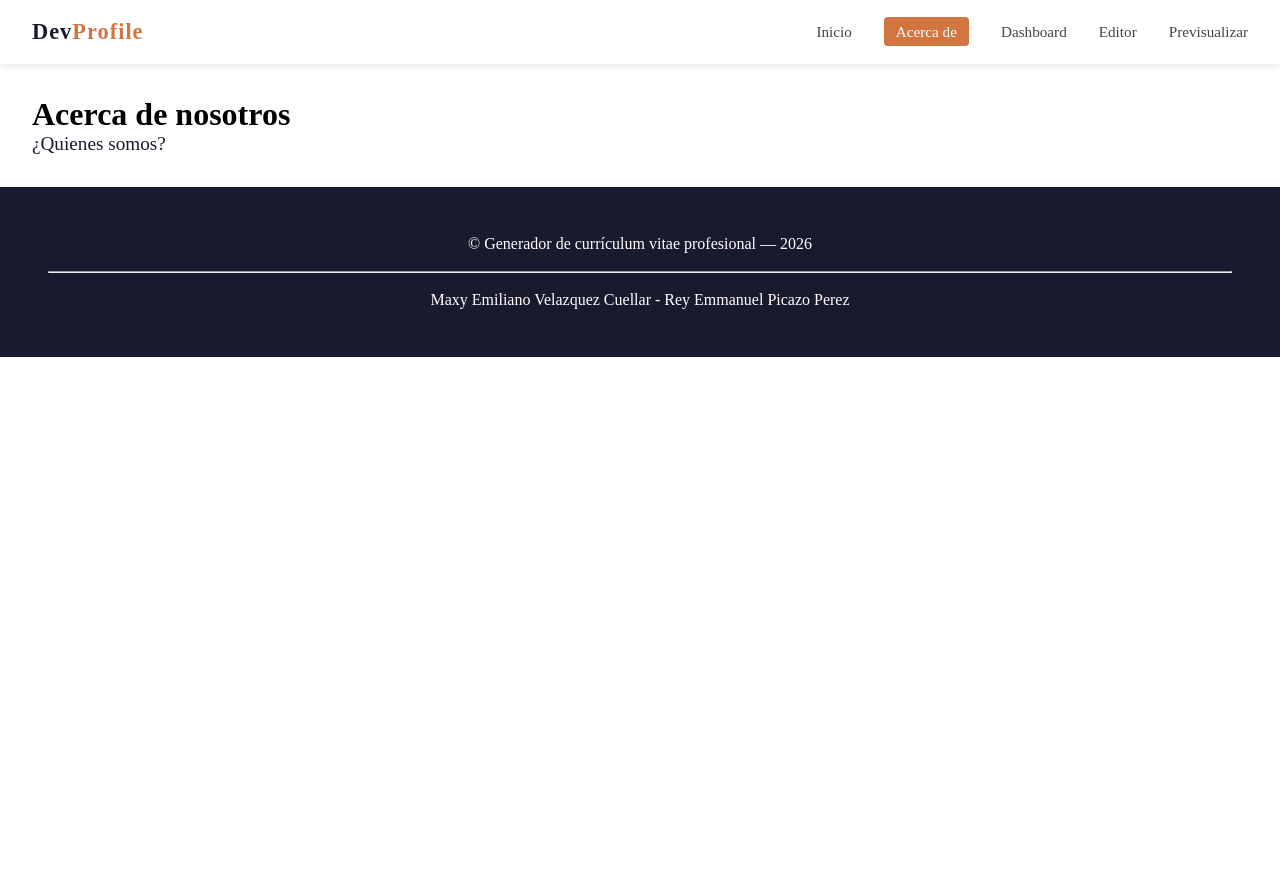
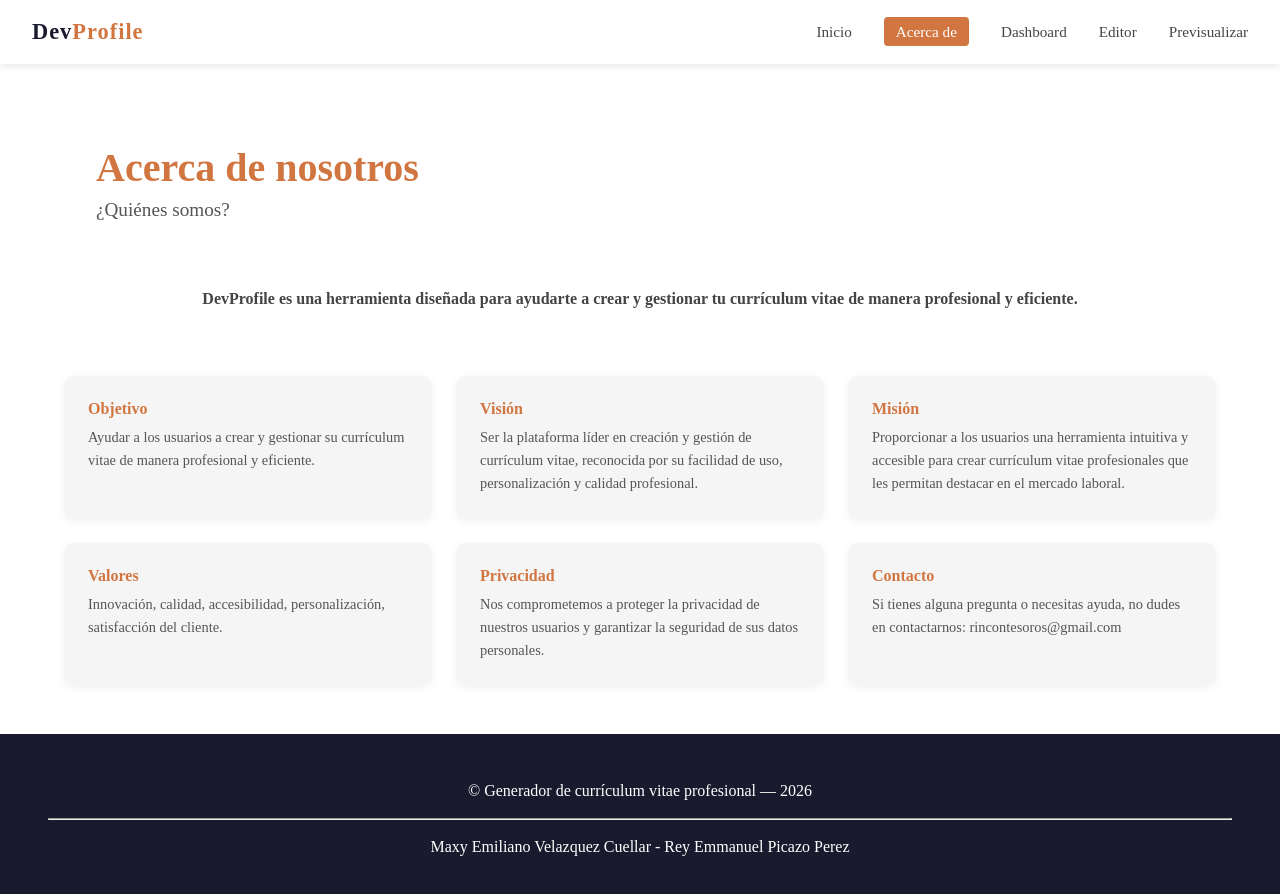
Before and after one commit to MaxyVelazquez/ProyectoFinal_DevProfile_MEVC_REPP_Web, a React (Vite) app: page /about in a window 1280 px wide. Shown: the top 894 px of the page. Before the commit the page ends 800 px from the top, so only its background shows below. Built offline with nearby package versions, Linux system fonts and the light colour scheme; a web font is replaced by a local one.

Commit message:
Pagina about us completa

```diff
--- a/src/pages/about.jsx
+++ b/src/pages/about.jsx
@@ -1,10 +1,40 @@
 function About() {
   return (
-    <div>
-      <h1 className="titulo">Acerca de nosotros</h1>
-      <p className="subtitulo">¿Quienes somos?</p>
+    <div className="about">
+      <div>
+        <h1 className="titulo">Acerca de nosotros</h1>
+        <p className="subtitulo">¿Quiénes somos?</p>
+      </div>
+      <div className="descripcion">
+        <h4>DevProfile es una herramienta diseñada para ayudarte a crear y gestionar tu currículum vitae de manera profesional y eficiente.</h4>
+      </div>
+      <div className="cards">
+        <div className="card">
+          <h6>Objetivo</h6>
+          <p>Ayudar a los usuarios a crear y gestionar su currículum vitae de manera profesional y eficiente.</p>
+        </div>
+        <div className="card">
+          <h6>Visión</h6>
+          <p>Ser la plataforma líder en creación y gestión de currículum vitae, reconocida por su facilidad de uso, personalización y calidad profesional.</p>
+        </div>
+        <div className="card">
+          <h6>Misión</h6>
+          <p>Proporcionar a los usuarios una herramienta intuitiva y accesible para crear currículum vitae profesionales que les permitan destacar en el mercado laboral.</p>
+        </div>
+        <div className="card">
+          <h6>Valores</h6>
+          <p>Innovación, calidad, accesibilidad, personalización, satisfacción del cliente.</p>
+        </div>
+        <div className="card">
+          <h6>Privacidad</h6>
+          <p>Nos comprometemos a proteger la privacidad de nuestros usuarios y garantizar la seguridad de sus datos personales.</p>
+        </div>
+        <div className="card">
+          <h6>Contacto</h6>
+          <p>Si tienes alguna pregunta o necesitas ayuda, no dudes en contactarnos: rincontesoros@gmail.com</p>
+        </div>
+      </div>
     </div>
-  )
+  );
 }
-
-export default About
+export default About;
--- a/src/styles/global.css
+++ b/src/styles/global.css
@@ -330,15 +330,19 @@
 }
 
 .titulo{
+    color: rgb(209, 118, 65);
     padding: 2rem;
     padding-bottom: 0%;
+    font-size: 2.5rem;
+    font-weight: 700;
 }
 
 .subtitulo{
     padding: 2rem;
     padding-top: 0%;
-    color: #1a1a2e;
     font-size: 1.2rem;
+    color: #555;
+    margin-top: 0.5rem;
 }
 
 .footer {
@@ -350,3 +354,55 @@
   padding: 3rem;
 
 }
+
+
+.about {
+  background-color: #ffffff;
+  padding: 3rem 4rem;
+}
+
+
+.descripcion {
+  align-self: center;
+  margin: 2rem 0;
+  font-size: 1rem;
+  color: #444;
+  line-height: 1.7;
+  display: flex;
+  flex-direction: column;
+  align-items: center;
+  padding-bottom: 2rem;
+}
+
+.cards {
+  display: grid;
+  grid-template-columns: 1fr 1fr 1fr;
+  gap: 1.5rem;
+  margin-top: 2rem;
+}
+
+.card {
+  background-color: #f5f5f5;
+  border-radius: 10px;
+  padding: 1.5rem;
+  box-shadow: 0 2px 8px rgba(0, 0, 0, 0.06);
+  transition: transform 0.2s ease, box-shadow 0.2s ease;
+}
+
+.card:hover {
+  transform: translateY(-4px);
+  box-shadow: 0 6px 16px rgba(0, 0, 0, 0.1);
+}
+
+.card h6 {
+  font-size: 1rem;
+  font-weight: 700;
+  color: rgb(209, 118, 65);
+  margin-bottom: 0.5rem;
+}
+
+.card p {
+  font-size: 0.9rem;
+  color: #555;
+  line-height: 1.6;
+}
```
